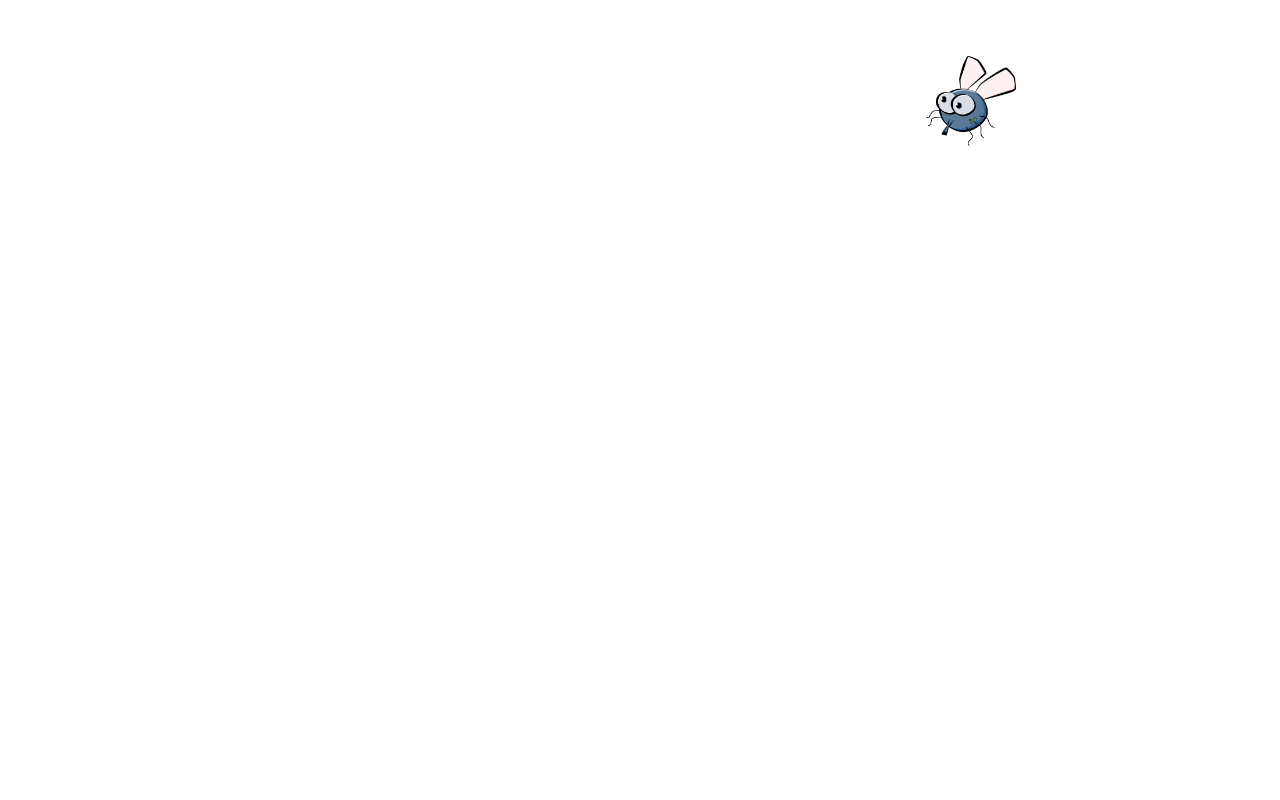
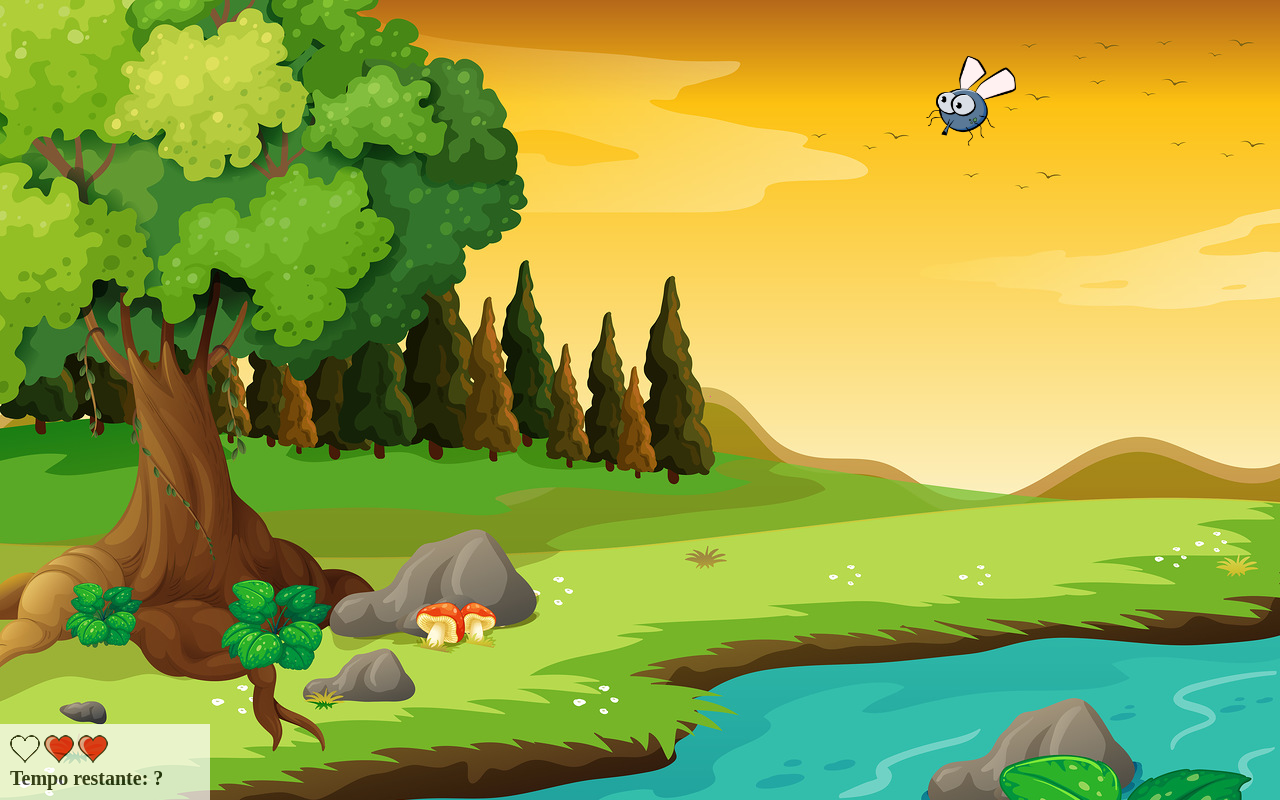
Before and after one commit to pedroluizribeiro/portifolio, a website: page AppMataMosquito/index.html in a window 1280 px wide. Drawn offline with Linux system fonts and the light colour scheme.

Commit message:
criando o cenario

```diff
--- a/AppMataMosquito/index.html
+++ b/AppMataMosquito/index.html
@@ -9,7 +9,16 @@
 </head>
 <body onresize="ajustaTamanhoPalcoJogo()"> <!--retorna o tamanho da tela-->
 
-
+  <div class="painel">
+    <div class="vida">
+      <img src="imagens/coracao_vazio.png">
+      <img src="imagens/coracao_cheio.png">
+      <img src="imagens/coracao_cheio.png">
+    </div>
+    <div class="cronometro">
+      Tempo restante: ?
+    </div>
+  </div>
 
 
 
--- a/AppMataMosquito/style.css
+++ b/AppMataMosquito/style.css
@@ -1,3 +1,8 @@
+body{
+  background-image: url(imagens/bg.jpg);
+  background-repeat: no-repeat;
+}
+
 /*CLASSES*/
 .mosquito1{
   width: 50px;
@@ -21,3 +26,24 @@
 .ladoB{
   transform: scaleX(-1);
 }
+
+.painel{
+  position: absolute;
+  width: 190px;
+  padding: 10px;
+  left: 0px;
+  bottom: 0px;
+  border-top: solid 1px #fff;
+  background-color: #fff;
+  opacity: 0.7;
+}
+
+.vida{
+  float: left;
+}
+
+.cronometro{
+  float: left;
+  font-size: 20px;
+  font-weight: bold;
+}
```
